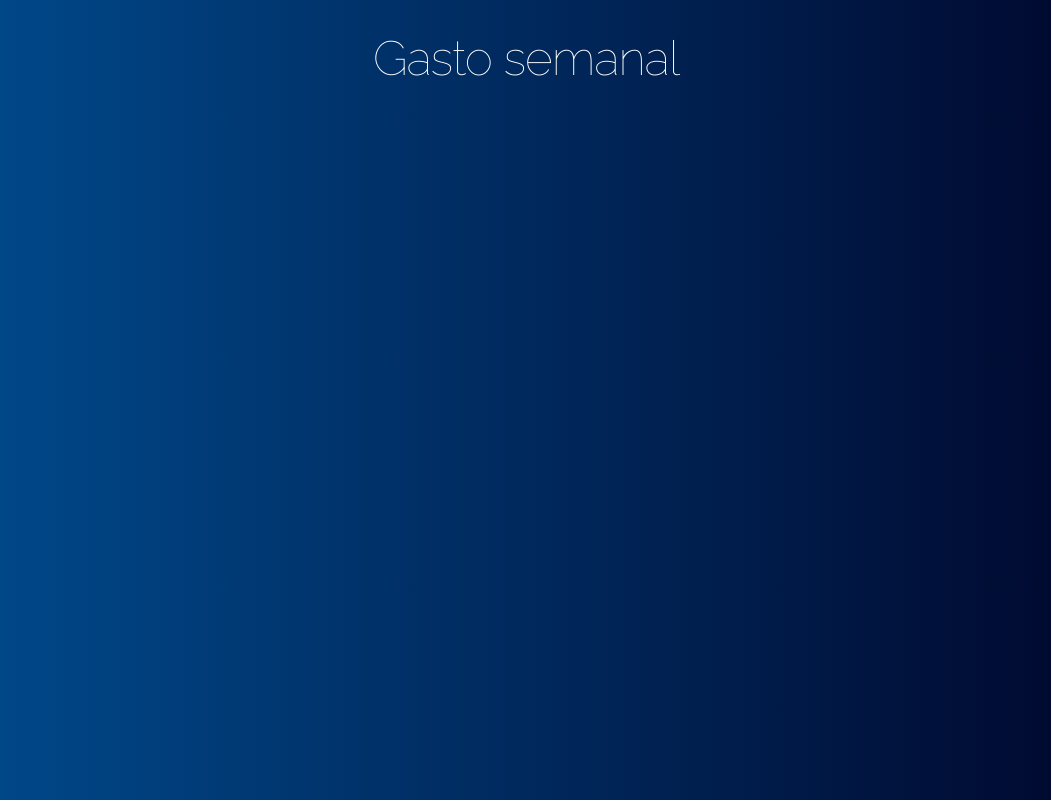
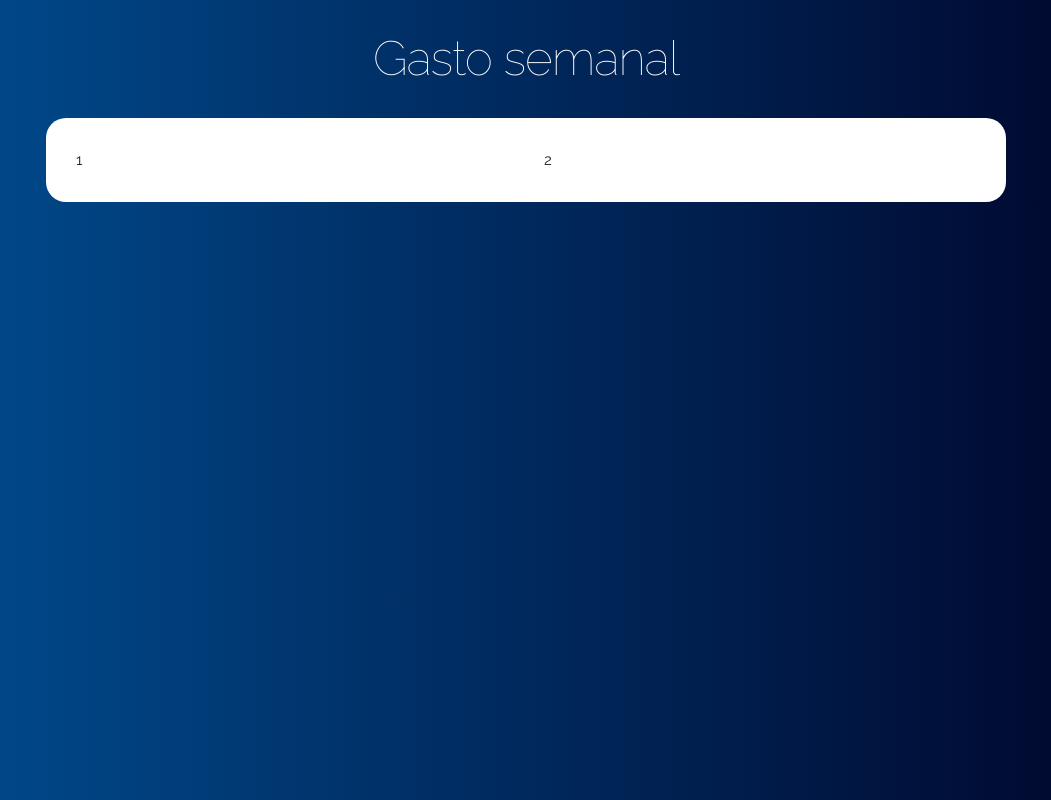
Before and after one commit to matias-mg/GastoSemanal, a React (Create React App) app: page / in a window 1280 px wide. Shown: the whole page, without its empty margins (114-1165 px from the left). Built offline with nearby package versions, Linux system fonts and the light colour scheme.

Commit message:
I setted the 'skeleton' of the SPA and initialized the Formulario component

```diff
--- a/src/componentes/App.js
+++ /dev/null
@@ -1,17 +0,0 @@
-import React, { Component } from 'react';
-import '../css/App.css';
-import Header from './Header';
-
-class App extends Component {
-  render() {
-    return (
-      <div className="App container">
-        <Header
-          titulo="Gasto semanal"
-        />
-      </div>
-    );
-  }
-}
-
-export default App;
--- /dev/null
+++ b/src/componentes/App.jsx
@@ -0,0 +1,27 @@
+import React, { Component } from 'react';
+import '../css/App.css';
+import Header from './Header';
+
+class App extends Component {
+  render() {
+    return (
+      <div className="App container">
+        <Header
+          titulo="Gasto semanal"
+        />
+        <div className="contenido-principal contenido">
+                <div className="row">
+                    <div className="one-half column">
+                        1
+                    </div>
+                    <div className="one-half column">
+                        2
+                    </div>
+                </div>
+            </div>
+      </div>
+    );
+  }
+}
+
+export default App;
--- a/src/index.js
+++ b/src/index.js
@@ -1,7 +1,7 @@
 import React from 'react';
 import ReactDOM from 'react-dom';
 import './css/index.css';
-import App from './componentes/App.js';
+import App from './componentes/App.jsx';
 import * as serviceWorker from './serviceWorker';
 
 ReactDOM.render(<App />, document.getElementById('root'));
```
Also changed, not shown: src/componentes/Formulario.jsx (added).
